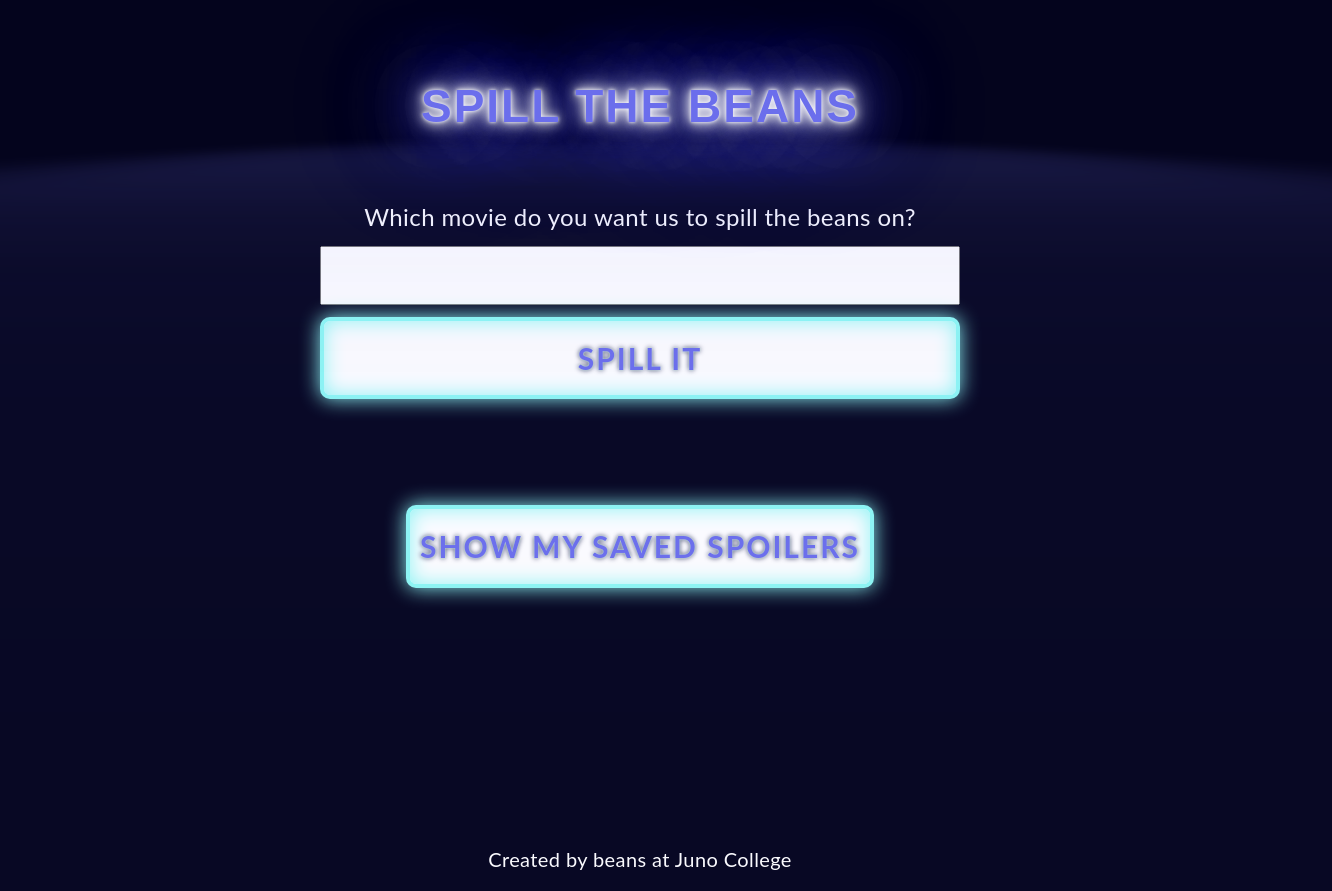
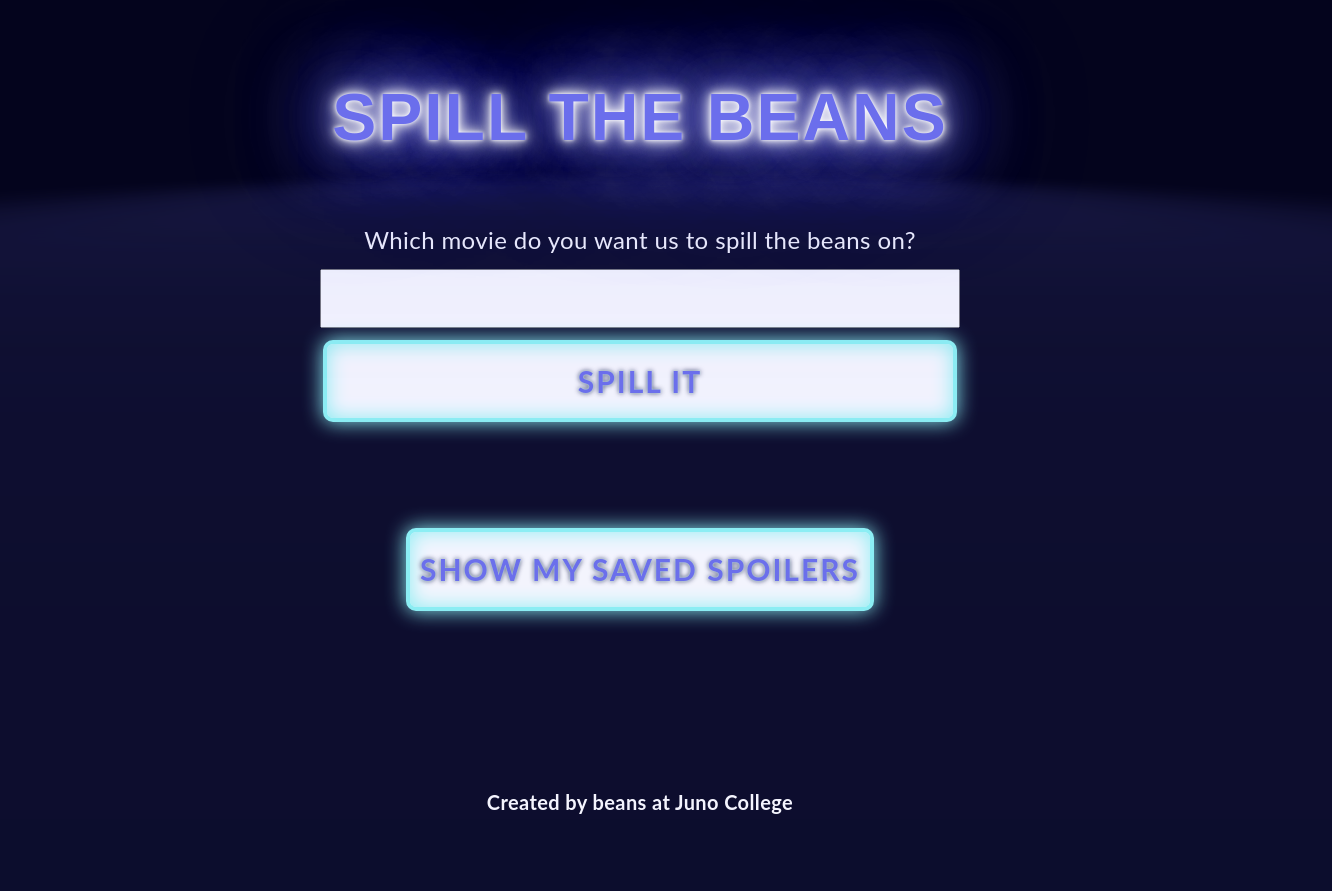
Before and after one commit to spill-the-beans/spill-the-beans, a React (Create React App) app: page / in a window 1280 px wide. Shown: the whole page, 1332 px wide, since content can reach past the window. After the commit the page ends 834 px from the top, so only its background shows below. Built offline with nearby package versions, Linux system fonts and the light colour scheme.

Commit message:
almost completed the styling

```diff
--- a/src/App.css
+++ b/src/App.css
@@ -11,6 +11,7 @@ html { box-sizing: border-box;}
 html {
   font-size: 125%;
   background-color: rgb(4, 4, 29);
+  overflow-x: hidden;
 }
 
 * {
@@ -22,7 +23,7 @@ html {
 }
 h1 {
   font-family: 'Kanit', sans-serif;
-  font-size: 2.3rem;
+  font-size: 3.3rem;
   color: #6b6eec;
   text-transform: uppercase;
   letter-spacing: 0.1rem;
@@ -53,7 +54,7 @@ h1::before {
       0 0 4px #fff,
       0 0 11px #fff,
       0 0 19px #fff,
-      0 0 40px #9d9eff,
+      0 0 40px #6b6eec,
       0 0 80px #6b6eec,
       0 0 90px #6b6eec,
       0 0 100px #6b6eec,
@@ -67,8 +68,11 @@ h1::before {
 }
 
 h2 {
-  font-size: 1.4rem;
+  font-size: 2rem;
   margin-top: 3rem;
+  text-transform: uppercase;
+  color: #6b6eec;
+  text-shadow: 0 0 0.5rem rgb(162, 118, 250), 0 0 0.5rem #9495f5;
 }
 
 .wrapper {
@@ -115,9 +119,6 @@ button {
   background-color: white;
   cursor: pointer;
   color: #8ef9f4;
-}
-
-.neonButton {
   color: #6b6eec;
   margin-bottom: 5rem;
   display: inline-block;
@@ -131,28 +132,15 @@ button {
   transition: 0.1s linear;
 }
 
-/* .neonButton::before {
-  content: '';
-  position: absolute;
-  background: #8ef9f4;
-  top: 110%;
-  left: 0;
-  width: 100%;
-  height: 100%;
-  transform: perspective(2rem) rotateX(40deg) scale(1, 0.35);
-  filter: blur(2em);
-  opacity: 0.7;
-  transition: opacity 0.1s linear;
-} */
 
-.neonButton:hover,
-.neonButton:focus {
+button:hover,
+button:focus {
   background: #8ef9f4;
   color: #141640;
   text-shadow: none;
 }
 
-.neonButton::after {
+button::after {
   content: '';
   position: absolute;
   top: 0;
@@ -164,14 +152,13 @@ button {
   transition: opacity 0.1s linear;
 }
 
-.neonButton:hover::before,
-.neonButton:focus::before {
+button:hover::after,
+button:focus::after {
   opacity: 1;
 }
 
-.neonButton:hover::after,
-.neonButton:focus::after {
-  opacity: 1;
+form a button {
+  width: 97%;
 }
 
 ul li {
@@ -179,17 +166,49 @@ ul li {
   width: calc((100% / 3) - 0.2rem);
   padding: 1rem;
   border: solid 3px #6b6eec;
+  box-shadow: inset 0 0 1rem 0 #6b6eec,
+  0 0 1rem 0 #6b6eec;
+  border-radius: 10px;
   display: flex;
   flex-direction: column;
   margin: 1rem 0.1rem;
 }
 
+p {
+  position: absolute;
+  top: 50%;
+  left: 50%;
+  transform: translate(-50%, -50%);
+  opacity: 0;
+  font-size: 2rem;
+  margin: 0;
+}
+
 img {
-  max-width: 100%;
+  width: 100%;
   object-fit: cover;
   display: block;
   height: 100%;
   cursor: pointer;
+  border-radius: 10px;
+  transition: 0.3s ease-in-out;
+}
+
+.gifContainer {
+  height: 300px;
+  width: 100%;
+  position: relative;
+}
+
+img:hover,
+img:focus {
+  scale: 1.07;
+  opacity: 0.3;
+}
+
+.gifContainer:hover p,
+.gifContainer:focus p {
+  opacity: 1;
 }
 
 ul {
@@ -202,8 +221,16 @@ ul button {
   margin-bottom: 0.5rem;
 }
 
+.savedGifsContainer img:hover,
+.savedGifsContainer img:focus {
+  opacity: 1;
+  scale: 1;
+  cursor: default;
+}
+
 footer {
-  margin-top: 5rem;
+  margin: 0;
+  color: #fff;
 }
 
 /* Media Queries to make de website responsive */
--- a/src/DisplayGifs.js
+++ b/src/DisplayGifs.js
@@ -39,8 +39,10 @@ const DisplayGifs = (props) => {
                             <button
                                 onClick={() => handleSave(props.gifs[randomIndex].id, props.movieTitle, props.gifs[randomIndex].images.original.url)}
                             >Keep it!</button>
-
-                            <img onClick={handleClick} src={props.gifs[randomIndex].images.original.url} alt={props.gifs[randomIndex].title} />
+                            <div className="gifContainer">
+                                <p>Click me!</p>
+                                <img onClick={handleClick} src={props.gifs[randomIndex].images.original.url} alt={props.gifs[randomIndex].title} />
+                            </div>
                         </li>
                     </>
             }
--- a/src/Footer.js
+++ b/src/Footer.js
@@ -1,7 +1,7 @@
 const Footer = () => {
     return (
         <footer>
-            <p>Created by beans at Juno College</p>
+            <h3>Created by beans at Juno College</h3>
         </footer>
     )
 }
--- a/src/Form.js
+++ b/src/Form.js
@@ -49,12 +49,12 @@ const Form = () => {
                         onChange={handleInputChange}
                         value={userInput}
                     />
-                    <button className='neonButton'>Spill it</button>
+                    <a href="./index.html #gifList"><button>Spill it</button></a>
                 </form>
             </div>
-            <Link to="/savedgifs"><button className='neonButton'>Show my saved spoilers</button></Link>
+            <Link to="/savedgifs"><button>Show my saved spoilers</button></Link>
 
-            <h2>{movieTitle}</h2>
+            <h2 id='gifList'>{movieTitle}</h2>
             <ul>
                 {/* pass movie id to second movie API call in MovieApi component as props */}
                 <MovieApi movieId={movieId} movieTitle={movieTitle} />
--- a/src/Header.js
+++ b/src/Header.js
@@ -1,7 +1,6 @@
-import { Routes } from "react-router-dom";
 
 const Header = () => {
-    return(
+    return (
         <header>
             <h1>Spill The Beans</h1>
         </header>
--- a/src/SavedGifs.js
+++ b/src/SavedGifs.js
@@ -45,7 +45,7 @@ const SavedGifs = () => {
 
     return (
         <>
-        <Link to="/"><button>Go BACK to HOEMPAGE</button></Link>
+            <Link to="/"><button>Go BACK to HOMEPAGE</button></Link>
             <ul className="savedGifsContainer">
 
                 {gifSlice.map((savedGif) => {
```
Lines whose indentation alone changed are shown as unchanged.
